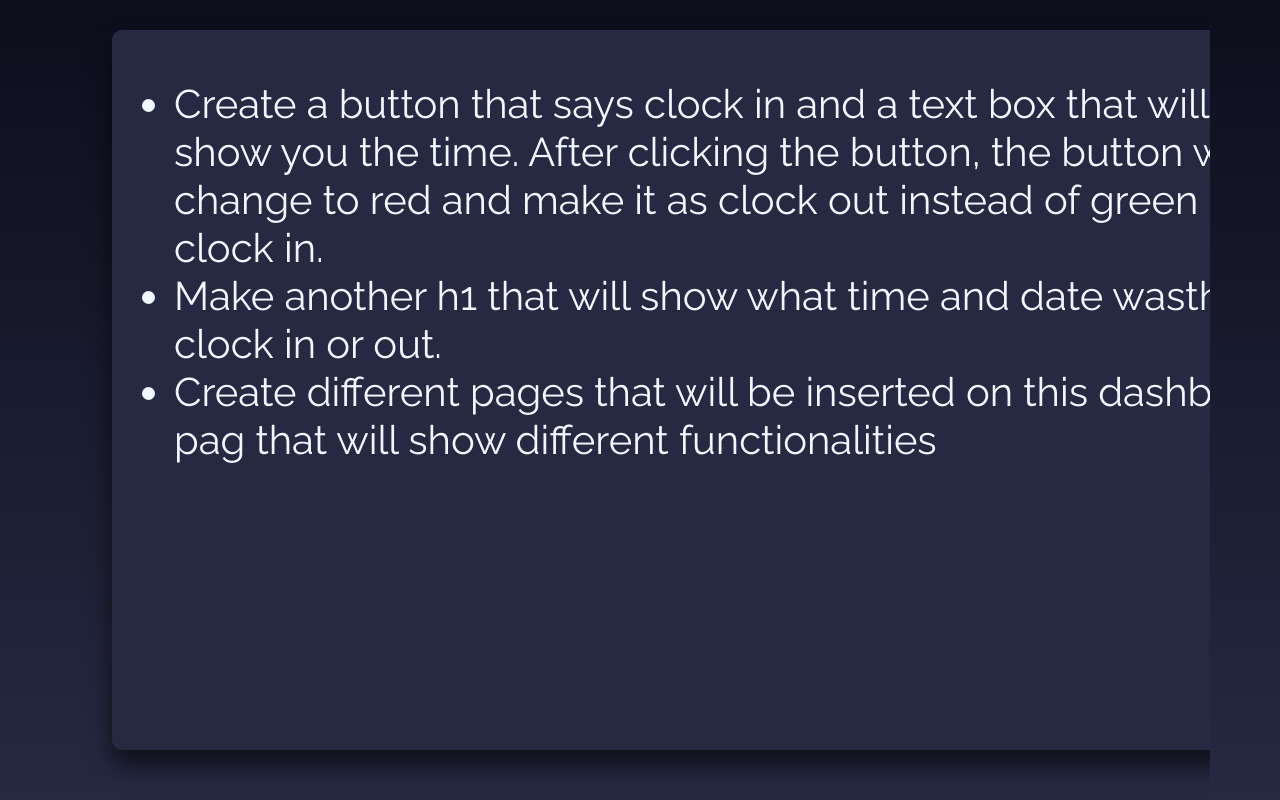
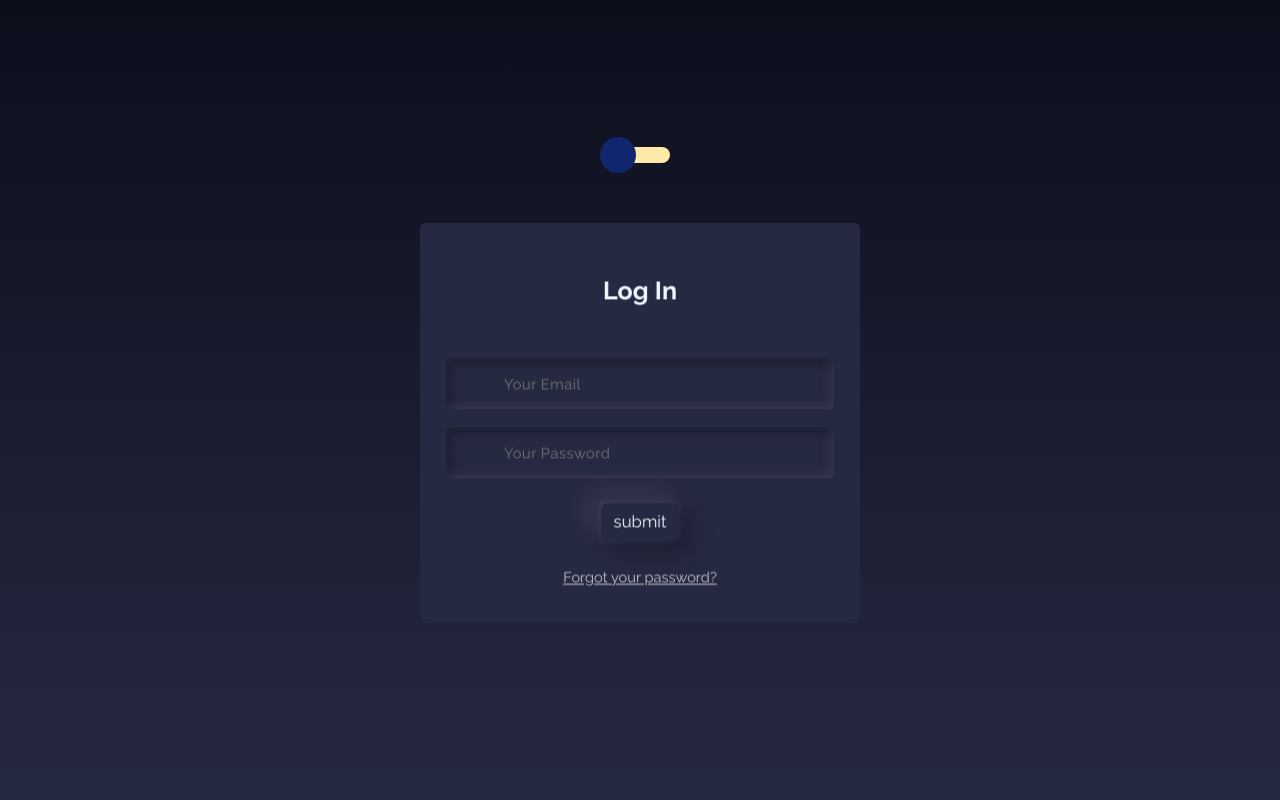
Before and after one commit to toperrrrrrrr/pos, a React (Create React App) app: page /HorizontalScroll in a window 1280 px wide. Shown: the top 800 px of the page. Built offline with nearby package versions, Linux system fonts and the light colour scheme.

Commit message:
Trying to create better login and register layout

```diff
--- a/src/components/Dashboard.js
+++ b/src/components/Dashboard.js
@@ -25,7 +25,7 @@ const Dashboard = ({ capturedtime }) => {
   };
 
   const horiScroll = () => {
-    navigate("/HorizontalScroll"); // Redirect to the dashboard page
+    navigate("/HorizontalScroll");
 
     return <redirect to="/HorizontalScroll" />;
   };
--- a/src/components/HorizontalScroll.js
+++ b/src/components/HorizontalScroll.js
@@ -1,94 +1,65 @@
 import React, { useEffect, useRef } from 'react';
-import gsap from 'gsap';
-import ScrollTrigger from 'gsap/ScrollTrigger';
 import './hoor.css'
 
-gsap.registerPlugin(ScrollTrigger);
-
 const HorizontalScroll = () => {
-  const containerRef = useRef(null);
-
-  useEffect(() => {
-    const container = containerRef.current;
-    const sections = container.querySelectorAll('.section');
-
-    gsap.to(sections, {
-      xPercent: -100 * (sections.length - 1),
-      ease: 'none',
-      scrollTrigger: {
-        trigger: container,
-        pin: true,
-        scrub: 1,
-        snap: 1 / (sections.length - 1),
-        end: () => `+=${container.offsetWidth}`,
-      },
-    });
-  }, []);
 
   return (
-    <div ref={containerRef} className="container">
-      <div className="section">  <div className="dashboard-box">
-            <ul>
-              <h1>
-                <li>
-                  Create a button that says clock in and a text box that will
-                  show you the time. After clicking the button, the button will
-                  change to red and make it as clock out instead of green clock
-                  in.
-                </li>
-                <li>
-                  Make another h1 that will show what time and date wasthe clock
-                  in or out.
-                </li>
-                <li>
-                  Create different pages that will be inserted on this dashboard
-                  pag that will show different functionalities
-                </li>
-              </h1>
-            </ul>
-          </div></div>
-      <div className="section"><div className="dashboard-box">
-            <ul>
-              <h1>
-                <li>
-                  Create a button that says clock in and a text box that will
-                  show you the time. After clicking the button, the button will
-                  change to red and make it as clock out instead of green clock
-                  in.
-                </li>
-                <li>
-                  Make another h1 that will show what time and date wasthe clock
-                  in or out.
-                </li>
-                <li>
-                  Create different pages that will be inserted on this dashboard
-                  pag that will show different functionalities
-                </li>
-              </h1>
-            </ul>
-          </div></div>
-      <div className=""><div className="dashboard-box section">
-            <ul>
-              <h1>
-                <li>
-                  Create a button that says clock in and a text box that will
-                  show you the time. After clicking the button, the button will
-                  change to red and make it as clock out instead of green clock
-                  in.
-                </li>
-                <li>
-                  Make another h1 that will show what time and date wasthe clock
-                  in or out.
-                </li>
-                <li>
-                  Create different pages that will be inserted on this dashboard
-                  pag that will show different functionalities
-                </li>
-              </h1>
-            </ul>
-          </div> </div>
-      {/* Add more sections as needed */}
-    </div>
+    <>
+
+	<div class="section">
+		<div class="container">
+			<div class="row full-height justify-content-center">
+				<div class="col-12 text-center align-self-center py-5">
+					<div class="section pb-5 pt-5 pt-sm-2 text-center">
+			          	<input class="checkbox" type="checkbox" id="reg-log" name="reg-log"/>
+			          	<label for="reg-log"></label>
+						<div class="card-3d-wrap mx-auto">
+							<div class="card-3d-wrapper">
+								<div class="card-front">
+									<div class="center-wrap">
+										<div class="section text-center">
+											<h4 class="mb-4 pb-3">Log In</h4>
+											<div class="form-group">
+												<input type="email" name="logemail" class="form-style" placeholder="Your Email" id="logemail" autocomplete="off" />
+
+											</div>
+											<div class="form-group mt-2">
+												<input type="password" name="logpass" class="form-style" placeholder="Your Password" id="logpass" autocomplete="off" />
+												<i class="input-icon uil uil-lock-alt"></i>
+											</div>
+											<a href="#" class="btn mt-4">submit</a>
+                            				<p class="mb-0 mt-4 text-center"><a href="#0" class="link">Forgot your password?</a></p>
+				      					</div>
+			      					</div>
+			      				</div>
+								<div class="card-back">
+									<div class="center-wrap">
+										<div class="section text-center">
+											<h4 class="mb-4 pb-3">Sign Up</h4>
+											<div class="form-group">
+												<input type="text" name="logname" class="form-style" placeholder="Your Full Name" id="logname" autocomplete="off" />
+												<i class="input-icon uil uil-user"></i>
+											</div>
+											<div class="form-group mt-2">
+												<input type="email" name="logemail" class="form-style" placeholder="Your Email" id="logemail" autocomplete="off" />
+												<i class="input-icon uil uil-at"></i>
+											</div>
+											<div class="form-group mt-2">
+												<input type="password" name="logpass" class="form-style" placeholder="Your Password" id="logpass" autocomplete="off" />
+												<i class="input-icon uil uil-lock-alt"></i>
+											</div>
+											<a href="#" class="btn mt-4">submit</a>
+				      					</div>
+			      					</div>
+			      				</div>
+			      			</div>
+			      		</div>
+			      	</div>
+		      	</div>
+	      	</div>
+	    </div>
+	</div>
+  </>
   );
 };
 
--- a/src/components/Register.js
+++ b/src/components/Register.js
@@ -43,7 +43,7 @@ const Register = () => {
   const handleUpdate = async () => {
     try {
       await Axios.put("http://localhost:3001/api/update", {
-        userId  : isID,
+        userId: isID,
         userName: isUsername,
         newUsername: newUsername,
       });
@@ -63,12 +63,11 @@ const Register = () => {
       );
       console.log(response.data); // Success message
       fetchData();
-      setId("")
+      setId("");
       // Handle any further actions after successful delete
     } catch (error) {
       console.error(error); // Error message
       // Handle error cases
-
     }
   };
 
@@ -84,6 +83,13 @@ const Register = () => {
         <div className="login-box">
           <div className="screen_content">
             <Form className="login ">
+              <Button
+                type="button"
+                className="box btn"
+                onClick={handleNavigateLogin}
+              >
+                <div className="loginbutton">Login</div>
+              </Button>
               {isResponse.map((val) => {
                 return (
                   <>
@@ -111,7 +117,7 @@ const Register = () => {
                 placeholder="ID"
                 onChange={(e) => setId(e.target.value)}
               ></input>
-               <input
+              <input
                 type="text"
                 placeholder="newusername"
                 onChange={(e) => setNewUsername(e.target.value)}
@@ -123,13 +129,6 @@ const Register = () => {
                   onClick={handleSubmit}
                 >
                   <div className="loginbutton">Submit</div>
-                </Button>
-                <Button
-                  type="button"
-                  className="box btn"
-                  onClick={handleNavigateLogin}
-                >
-                  <div className="loginbutton">Login</div>
                 </Button>
 
                 <Button
--- a/src/components/hoor.css
+++ b/src/components/hoor.css
@@ -1,13 +1,165 @@
-.container {
-    display: flex;
-    overflow-x: auto;
 
-    scroll-snap-type: x mandatory;
-  }
+@import url('https://fonts.googleapis.com/css?family=Poppins:400,500,600,700,800,900');
 
-  .section {
-    flex-shrink: 0;
-    width: 100vw;
-    height: 100vh;
 
-  }
+
+.link {
+  color: #c4c3ca;
+}
+.link:hover {
+  color: #ffeba7;
+}
+p {
+  font-weight: 500;
+  font-size: 14px;
+  line-height: 1.7;
+}
+h4 {
+  font-weight: 600;
+}
+h6 span{
+  padding: 0 20px;
+  text-transform: uppercase;
+  font-weight: 700;
+}
+.section{
+  position: relative;
+  width: 100%;
+  display: block;
+}
+.full-height{
+  min-height: 100vh;
+}
+[type="checkbox"]:checked,
+[type="checkbox"]:not(:checked){
+  position: absolute;
+  left: -9999px;
+}
+.checkbox:checked + label,
+.checkbox:not(:checked) + label{
+  position: relative;
+  display: block;
+  text-align: center;
+  width: 60px;
+  height: 16px;
+  border-radius: 8px;
+  padding: 0;
+  margin: 10px auto;
+  cursor: pointer;
+  background-color: #ffeba7;
+}
+.checkbox:checked + label:before,
+.checkbox:not(:checked) + label:before{
+  position: absolute;
+  display: block;
+  width: 36px;
+  height: 36px;
+  border-radius: 50%;
+  color: #ffeba7;
+  background-color: #102770;
+  font-family: 'unicons';
+  content: '\eb4f';
+  z-index: 20;
+  top: -10px;
+  left: -10px;
+  line-height: 36px;
+  text-align: center;
+  font-size: 24px;
+  transition: all 0.5s ease;
+}
+.checkbox:checked + label:before {
+  transform: translateX(44px) rotate(-270deg);
+}
+
+
+.card-3d-wrap {
+  position: relative;
+  width: 440px;
+  max-width: 100%;
+  height: 400px;
+  -webkit-transform-style: preserve-3d;
+  transform-style: preserve-3d;
+  perspective: 800px;
+  margin-top: 60px;
+}
+.card-3d-wrapper {
+  width: 100%;
+  height: 100%;
+  position:absolute;
+  top: 0;
+  left: 0;
+  -webkit-transform-style: preserve-3d;
+  transform-style: preserve-3d;
+  transition: all 600ms ease-out;
+}
+.card-front, .card-back {
+  width: 100%;
+  height: 100%;
+  background-color: #2a2b38;
+  background: var(--color-bg);
+  background-position: bottom center;
+  background-repeat: no-repeat;
+  background-size: 300%;
+  position: absolute;
+  border-radius: 6px;
+  left: 0;
+  top: 0;
+  -webkit-transform-style: preserve-3d;
+  transform-style: preserve-3d;
+  -webkit-backface-visibility: hidden;
+  -moz-backface-visibility: hidden;
+  -o-backface-visibility: hidden;
+  backface-visibility: hidden;
+}
+.card-back {
+  transform: rotateY(180deg);
+}
+.checkbox:checked ~ .card-3d-wrap .card-3d-wrapper {
+  transform: rotateY(180deg);
+}
+.center-wrap{
+  position: absolute;
+  width: 100%;
+  padding: 0 35px;
+  top: 50%;
+  left: 0;
+  transform: translate3d(0, -50%, 35px) perspective(100px);
+  z-index: 20;
+  display: block;
+}
+
+.form-group{
+  position: relative;
+  display: block;
+    margin: 0;
+    padding: 0;
+}
+.form-style {
+  padding: 13px 20px;
+  padding-left: 55px;
+  height: 48px;
+  width: 100%;
+  font-weight: 500;
+  border-radius: 4px;
+  font-size: 14px;
+  line-height: 22px;
+  letter-spacing: 0.5px;
+  transition: all 200ms linear;
+}
+.form-style:focus,
+.form-style:active {
+  border: none;
+  outline: none;
+}
+.input-icon {
+  position: absolute;
+  top: 0;
+  left: 18px;
+  height: 48px;
+  font-size: 24px;
+  line-height: 48px;
+  text-align: left;
+  color: #ffeba7;
+  -webkit-transition: all 200ms linear;
+    transition: all 200ms linear;
+}
--- a/src/components/mycss.css
+++ b/src/components/mycss.css
@@ -136,7 +136,6 @@ input:focus {
 
 .btn {
   text-align: center;
-  border-radius: 25px;
   border: #262942;
   color: var(--color-text);
   background: var(--color-bg);
```
